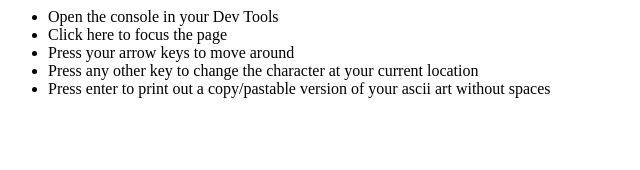
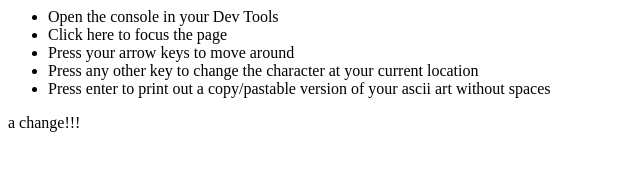
Before and after one commit to Thr1ve/asciiArtCreator, a website: page index.html in a window 1280 px wide. Shown: the full height of the page, 0-640 px from the left. Drawn offline with Linux system fonts and the light colour scheme.

Commit message:
add a change and add npm scripts with gh-pages

```diff
--- a/index.html
+++ b/index.html
@@ -11,6 +11,7 @@
       <li> Press any other key to change the character at your current location </li>
       <li> Press enter to print out a copy/pastable version of your ascii art without spaces </li>
     </ul>
+    <div> a change!!!</div>
     <script src="script.js"></script>
   </body>
 </html>
```
Also changed, not shown: package.json (added, +24 -0 lines), 1 other file.
